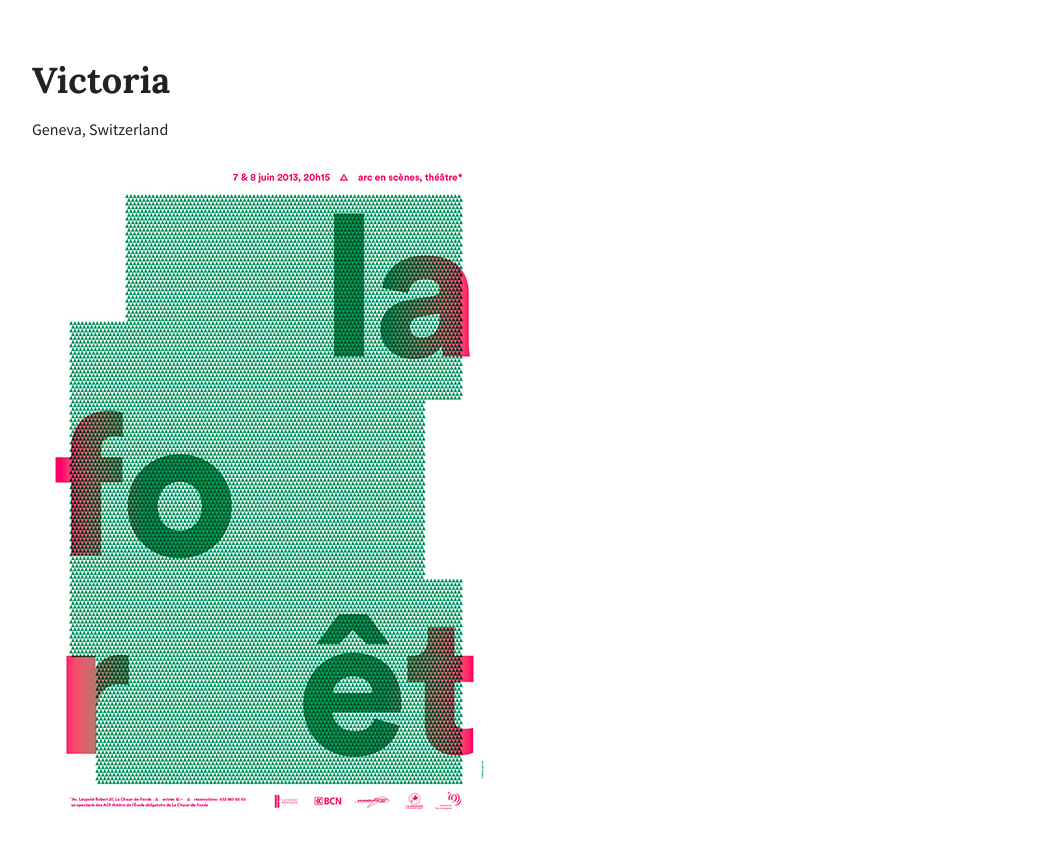
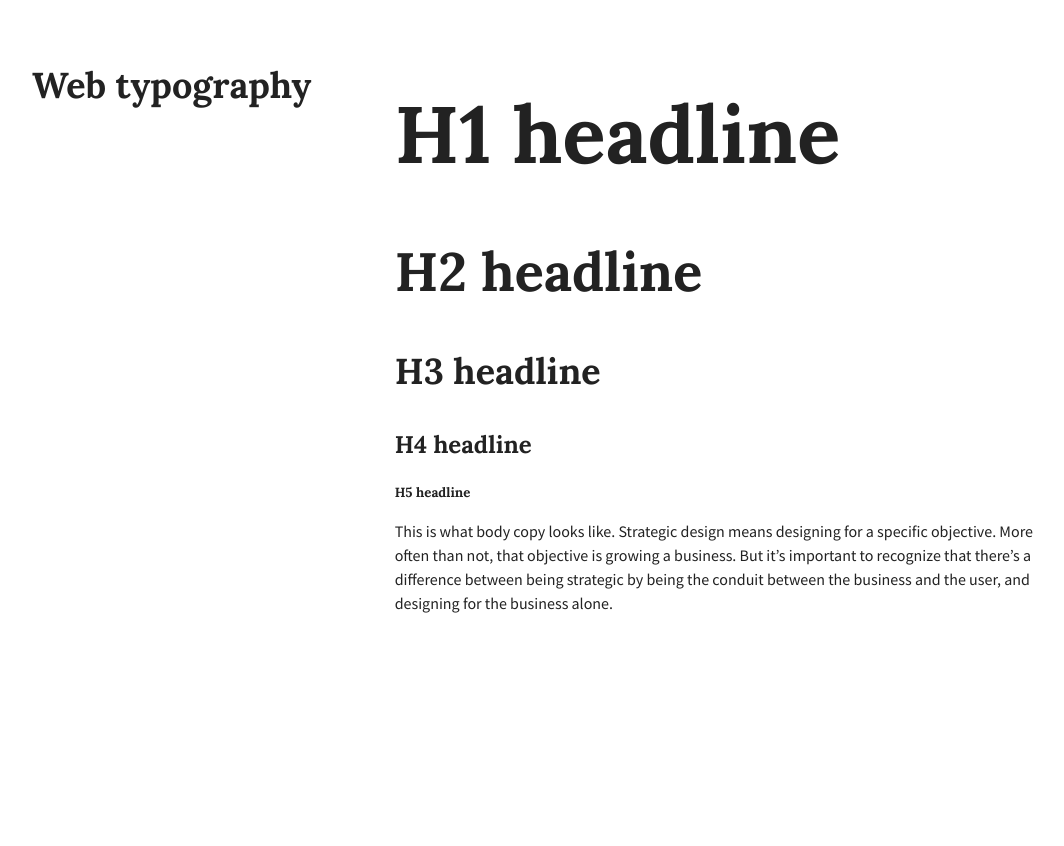
Before and after one commit to vicky42119/Web_typography, a website built with Parcel: page index.html in a window 1280 px wide. Shown: the whole page, without its empty margins (96-1160 px from the left). After the commit the page ends 800 px from the top, so only its background shows below. Built offline with nearby package versions, Linux system fonts and the light colour scheme.

Commit message:
update index.html

```diff
--- a/index.html
+++ b/index.html
@@ -12,12 +12,12 @@
   <meta property="og:url" content="">
   <meta property="og:image" content="">
 
-  <link rel="manifest" href="site.webmanifest">
-  <link rel="apple-touch-icon" href="icon.png">
+  <link rel="manifest" href="../site.webmanifest">
+  <link rel="apple-touch-icon" href="../icon.png">
   <!-- Place favicon.ico in the root directory -->
 
-  <link rel="stylesheet" href="css/normalize.css">
-  <link rel="stylesheet" href="css/main.css">
+  <link rel="stylesheet" href="../css/normalize.css">
+  <link rel="stylesheet" href="../css/main.css">
 
   <meta name="theme-color" content="#fafafa">
 </head>
@@ -26,16 +26,19 @@
 
   <!-- Add your site or application content here -->
   <main>
-    <aside class=left-sidebar>
-      <h3>Victoria</h3>
-      <p>Geneva, Switzerland</p>
-  <section class="main-content">
-    <img src="img/photo2.jpg" />
-  </section>
+  <aside class="left-sidebar">
+      <h3>Web typography</h3>
+    </aside>
+    <section class="main-content">
+      <h1 class="header">H1 headline</h1>
+      <h2 class="header">H2 headline</h2>
+      <h3 class="header">H3 headline</h3>
+      <h4 class="header">H4 headline</h4>
+      <h5 class="header">H5 headline</h5>
+      <p>This is what body copy looks like. Strategic design means designing for a specific objective. More often than not, that objective is growing a business. But it’s important to recognize that there’s a difference between being strategic by being the conduit between the business and the user, and designing for the business alone.</p>
+    </section>
 
-
-
-</main>
+  </main>
   <script src="js/vendor/modernizr-3.11.2.min.js"></script>
   <script src="js/plugins.js"></script>
   <script src="js/main.js"></script>
```
